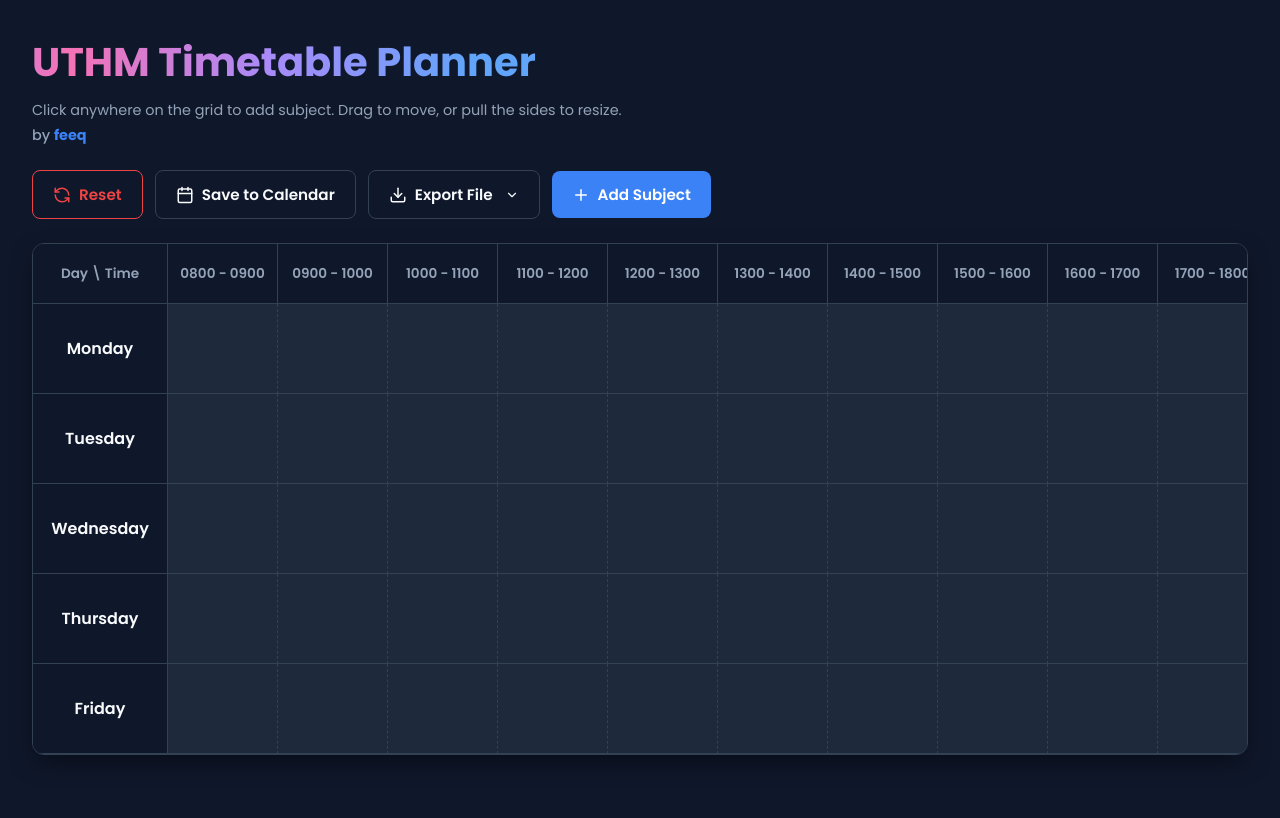
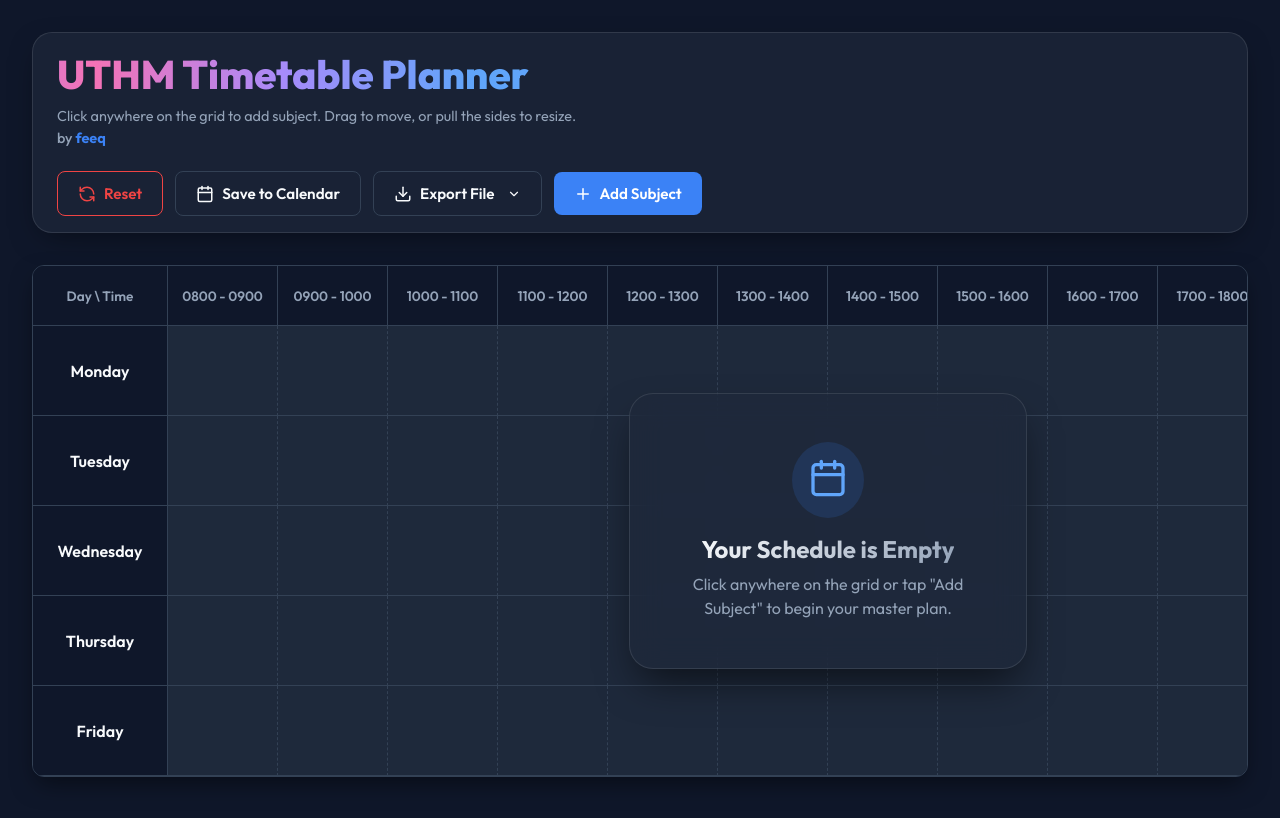
Before and after one commit to afuqaero/UTHMTimetable, a React (Vite) app: page / in a window 1280 px wide. Both pictures are taken after a click on the button "Build Timetable". Shown: the top 818 px of the page. Built offline with nearby package versions, Linux system fonts and the light colour scheme.

Commit message:
UI Overhaul: glassmorphism, new colors, Outfit font, and empty state

```diff
--- a/index.html
+++ b/index.html
@@ -10,7 +10,7 @@
   <link rel="apple-touch-icon" href="/vite.svg">
   <link rel="preconnect" href="https://fonts.googleapis.com">
   <link rel="preconnect" href="https://fonts.gstatic.com" crossorigin>
-  <link href="https://fonts.googleapis.com/css2?family=Poppins:wght@400;500;600;700&display=swap" rel="stylesheet">
+  <link href="https://fonts.googleapis.com/css2?family=Outfit:wght@300;400;500;600;700;800&display=swap" rel="stylesheet">
   <title>UTHM Timetable Planner</title>
 </head>
 
--- a/src/App.jsx
+++ b/src/App.jsx
@@ -16,9 +16,9 @@
 ];
 
 const colors = [
-  '#ef4444', '#f97316', '#f59e0b', '#84cc16', '#10b981',
-  '#06b6d4', '#3b82f6', '#6366f1', '#8b5cf6', '#d946ef',
-  '#f43f5e'
+  '#FF595E', '#FF924C', '#FFCA3A', '#8AC926', '#1982C4',
+  '#4267AC', '#6A4C93', '#F15BB5', '#F43F5E', '#06B6D4',
+  '#10B981', '#D946EF'
 ];
 
 const sections = Array.from({ length: 50 }, (_, i) => `S${i + 1}`);
@@ -715,6 +715,18 @@
           ))}
 
           {/* Subject Items Overlaid */}
+          {subjects.length === 0 && (
+            <div className="empty-state-overlay" style={{ gridColumn: '2 / -1', gridRow: '2 / -1' }}>
+              <div className="empty-state-content">
+                <div className="icon-wrapper">
+                  <Calendar size={40} className="empty-icon" />
+                </div>
+                <h3>Your Schedule is Empty</h3>
+                <p>Click anywhere on the grid or tap "Add Subject" to begin your master plan.</p>
+              </div>
+            </div>
+          )}
+
           {subjects.map(subject =>
             subject.sessions.map((session, sIdx) => {
               const dayIdx = days.indexOf(session.day);
--- a/src/index.css
+++ b/src/index.css
@@ -9,7 +9,7 @@
   --accent-hover: #2563eb;
   --danger: #ef4444;
   --danger-hover: #dc2626;
-  font-family: 'Poppins', system-ui, -apple-system, sans-serif;
+  font-family: 'Outfit', 'Poppins', system-ui, -apple-system, sans-serif;
 }
 
 * {
@@ -40,12 +40,19 @@
 }
 
 header {
-  margin-bottom: 1.5rem;
+  margin-bottom: 2rem;
   display: flex;
   justify-content: space-between;
   align-items: center;
   flex-wrap: wrap;
   gap: 1.5rem;
+  background: rgba(30, 41, 59, 0.7);
+  backdrop-filter: blur(12px);
+  -webkit-backdrop-filter: blur(12px);
+  border: 1px solid rgba(255, 255, 255, 0.1);
+  padding: 1rem 1.5rem;
+  border-radius: 20px;
+  box-shadow: 0 10px 30px -10px rgba(0, 0, 0, 0.5);
 }
 
 h1 {
@@ -208,7 +215,7 @@
 .subject-item {
   position: relative;
   margin: 4px;
-  border-radius: 8px;
+  border-radius: 12px;
   padding: 8px;
   display: flex;
   flex-direction: column;
@@ -216,14 +223,13 @@
   align-items: center;
   text-align: center;
   cursor: grab;
-  transition: transform 0.2s, box-shadow 0.2s;
+  transition: transform 0.2s cubic-bezier(0.175, 0.885, 0.32, 1.275), box-shadow 0.2s, filter 0.2s;
   color: #fff;
-  border: 1px solid rgba(255, 255, 255, 0.2);
+  border: 1px solid rgba(255, 255, 255, 0.3);
   z-index: 2;
-  box-shadow: 0 4px 6px rgba(0, 0, 0, 0.3);
+  box-shadow: 0 4px 15px rgba(0, 0, 0, 0.2), inset 0 1px 1px rgba(255, 255, 255, 0.2);
   overflow: hidden;
   touch-action: none;
-  /* Crucial for mobile dragging if using custom touch handlers */
 }
 
 .subject-item:active {
@@ -273,8 +279,10 @@
 }
 
 .subject-item:hover {
-  transform: translateY(-2px);
-  box-shadow: 0 8px 12px rgba(0, 0, 0, 0.4);
+  transform: translateY(-4px) scale(1.02);
+  box-shadow: 0 12px 20px rgba(0, 0, 0, 0.4), inset 0 1px 1px rgba(255, 255, 255, 0.3);
+  z-index: 10;
+  filter: brightness(1.1);
 }
 
 .type-badge {
@@ -311,6 +319,57 @@
   font-size: 0.75rem;
   opacity: 0.9;
   line-height: 1.2;
+}
+
+/* Empty State Overlay */
+.empty-state-overlay {
+  display: flex;
+  align-items: center;
+  justify-content: center;
+  height: 100%;
+  width: 100%;
+  pointer-events: none; /* Allows clicks to pass through to the empty grid cells */
+  z-index: 1;
+}
+
+.empty-state-content {
+  display: flex;
+  flex-direction: column;
+  align-items: center;
+  justify-content: center;
+  text-align: center;
+  background: rgba(30, 41, 59, 0.6);
+  backdrop-filter: blur(16px);
+  -webkit-backdrop-filter: blur(16px);
+  border: 1px solid rgba(255, 255, 255, 0.1);
+  padding: 3rem;
+  border-radius: 24px;
+  box-shadow: 0 20px 40px -10px rgba(0, 0, 0, 0.6);
+  transform: translateY(-20px);
+}
+
+.icon-wrapper {
+  background: rgba(59, 130, 246, 0.15);
+  padding: 1rem;
+  border-radius: 50%;
+  margin-bottom: 1rem;
+  color: #60a5fa;
+}
+
+.empty-state-content h3 {
+  font-size: 1.5rem;
+  font-weight: 700;
+  margin-bottom: 0.5rem;
+  background: linear-gradient(135deg, #f8fafc 0%, #94a3b8 100%);
+  -webkit-background-clip: text;
+  background-clip: text;
+  -webkit-text-fill-color: transparent;
+}
+
+.empty-state-content p {
+  color: var(--text-muted);
+  max-width: 300px;
+  line-height: 1.5;
 }
 
 /* Modal */
```
